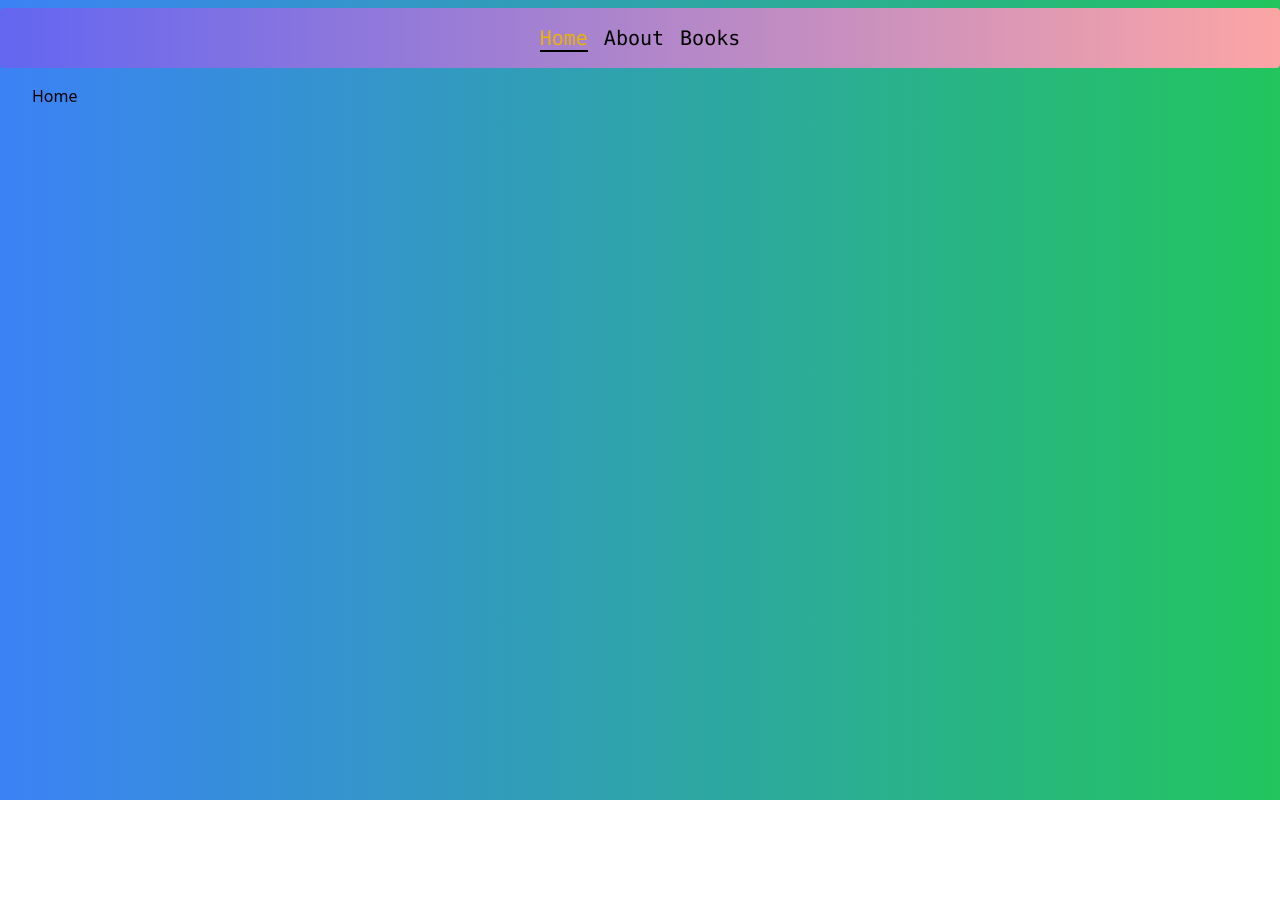
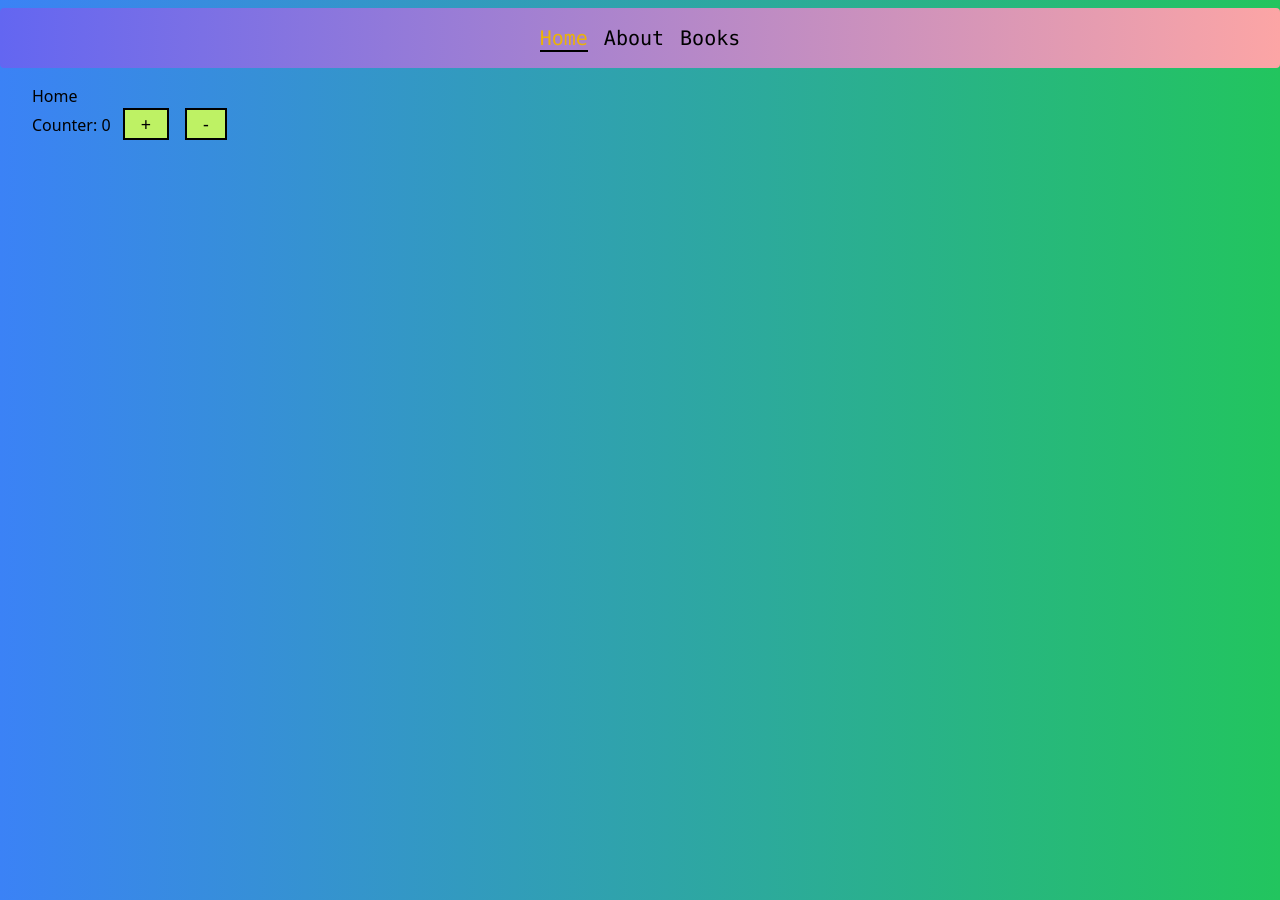
Before and after one commit to Yokosumi/sc011-nuxt-playground, a Nuxt app: page / in a window 1280 px wide. Before the commit the page ends 800 px from the top, so only its background shows below. Built offline with nearby package versions, Linux system fonts and the light colour scheme.

Commit message:
Delete counter.ts and update index.vue to use a counter

```diff
--- a/composables/counter.ts
+++ b/composables/useCounter.ts
@@ -2,7 +2,11 @@ export const useCounter = () => {
   const count = ref(0);
 
   const increment = () => count.value++;
-  const decrement = () => count.value--;
+  const decrement = () => {
+    if (count.value > 0) {
+      count.value--;
+    }
+  };
 
   return {
     count,
--- a/pages/index.vue
+++ b/pages/index.vue
@@ -1,7 +1,19 @@
-<script setup></script>
-
+<script setup>
+const counter = useCounter();
+</script>
 <template>
-  <div>
-    <p>Home</p>
+  <div class="w-full h-[100vh]">
+    <h1>Home</h1>
+    <div class="flex-col">
+      Counter: {{ counter.count }}
+      <button @click="counter.increment">+</button>
+      <button @click="counter.decrement">-</button>
+    </div>
   </div>
 </template>
+
+<style scoped>
+button {
+  @apply border-2 border-black px-4 mx-2 text-lg bg-lime-300;
+}
+</style>
```
